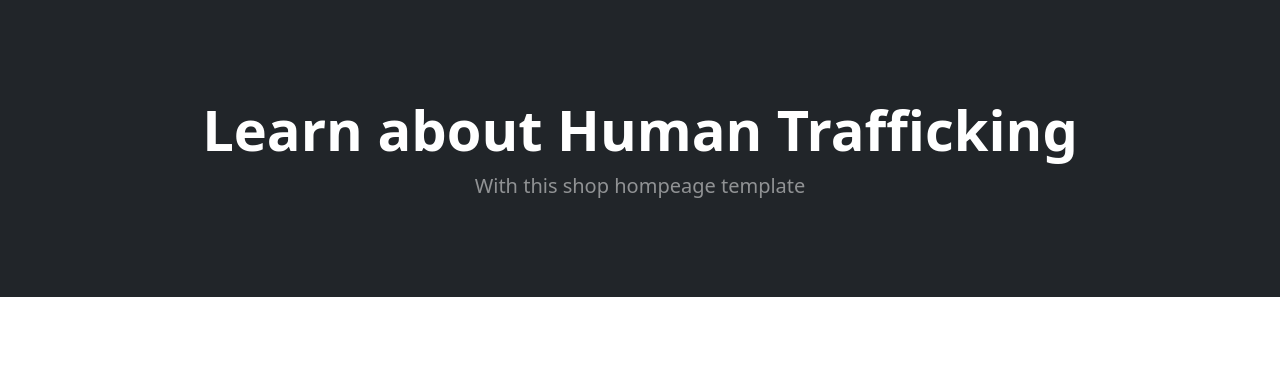
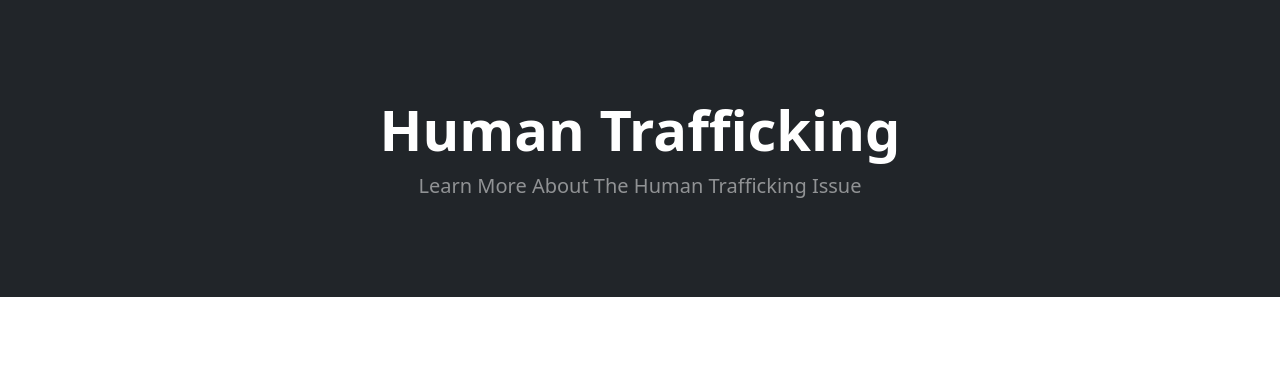
Before and after one commit to oliverescobar/missingPersons, a Django app: template missingPersons/templates/homepages/homepage.html in a window 1280 px wide. Shown: the part 56-445 px from the top of the page. Run offline with Django 4.2, Linux system fonts and the light colour scheme; the template is opened without the code that fills it, so the values that code supplies are empty; grey boxes labelled with a size stand in for pictures from a placeholder-image service; some libraries are stand-ins or nearby versions.

Commit message:
Update homepage.html

```diff
--- a/missingPersons/templates/homepages/homepage.html
+++ b/missingPersons/templates/homepages/homepage.html
@@ -76,9 +76,9 @@
     <header class="bg-dark py-5">
       <div class="container px-4 px-lg-5 my-5">
         <div class="text-center text-white">
-          <h1 class="display-4 fw-bolder">Learn about Human Trafficking</h1>
+          <h1 class="display-4 fw-bolder">Human Trafficking</h1>
           <p class="lead fw-normal text-white-50 mb-0">
-            With this shop hompeage template
+            Learn More About The Human Trafficking Issue
           </p>
         </div>
       </div>
```
